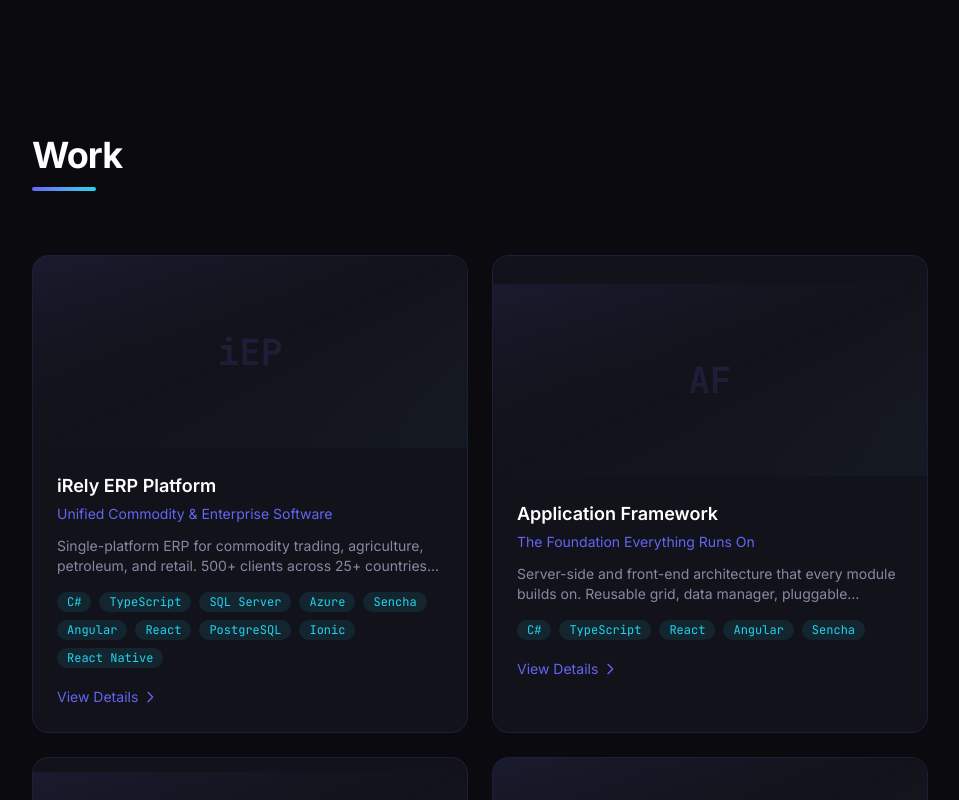
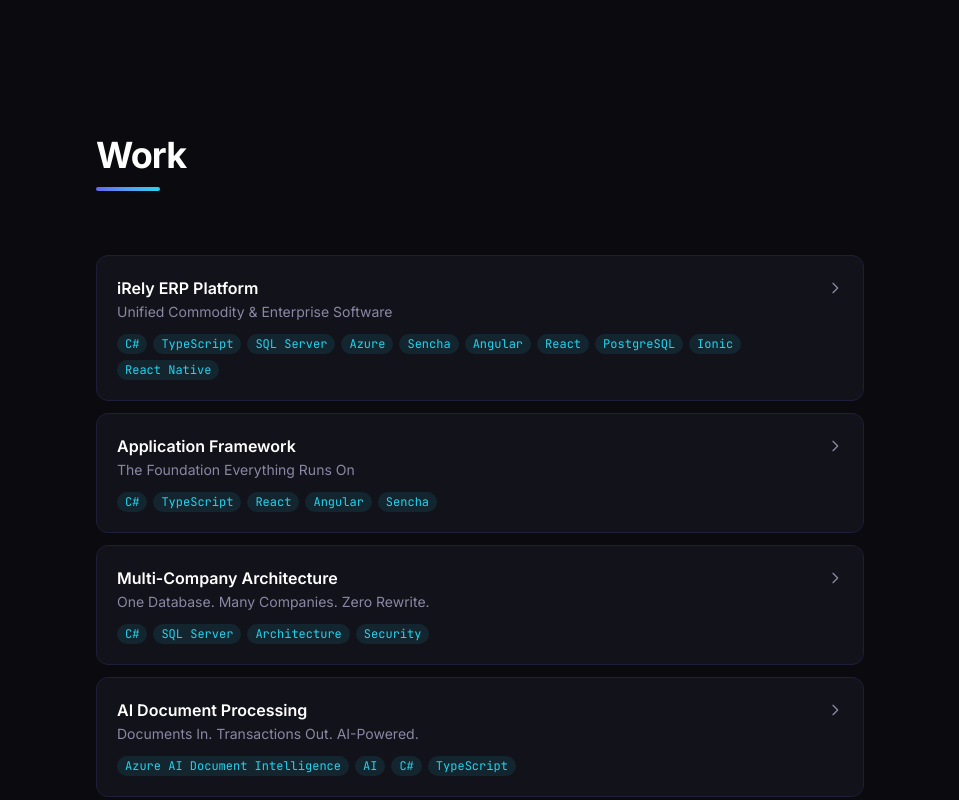
Before and after one commit to iamvonpasion/portfolio, a Next.js app: page / in a window 1280 px wide. Shown: the part 2380-3180 px from the top of the page, without its empty margins (160-1119 px from the left). Built offline with nearby package versions, Linux system fonts and the light colour scheme.

Commit message:
refactor: compact list layout for projects section
Replace card grid with full-width list rows — title, subtitle, tags.
Click to expand modal for details. Much less scrolling.

Co-Authored-By: Claude Opus 4.6 (1M context) <noreply@anthropic.com>

```diff
--- a/src/components/sections/Projects.tsx
+++ b/src/components/sections/Projects.tsx
@@ -6,7 +6,7 @@ import SectionHeading from "../ui/SectionHeading";
 import { projects } from "@/data/projects";
 import { Project } from "@/data/types";
 
-function ProjectCard({
+function ProjectRow({
   project,
   onClick,
   index,
@@ -17,61 +17,40 @@ function ProjectCard({
 }) {
   return (
     <motion.button
-      initial={{ opacity: 0, y: 40 }}
+      initial={{ opacity: 0, y: 20 }}
       whileInView={{ opacity: 1, y: 0 }}
-      viewport={{ once: true, amount: 0.2 }}
-      transition={{ duration: 0.5, delay: index * 0.1 }}
-      whileHover={{ y: -8 }}
+      viewport={{ once: true, amount: 0.3 }}
+      transition={{ duration: 0.4, delay: index * 0.05 }}
       onClick={onClick}
-      className="group text-left cursor-pointer rounded-2xl bg-bg-surface border border-border-subtle hover:border-accent-primary/40 hover:shadow-[0_0_40px_rgba(99,102,241,0.15)] transition-all duration-300 overflow-hidden w-full"
+      className="group text-left w-full p-5 rounded-xl bg-bg-surface border border-border-subtle hover:border-accent-primary/40 hover:shadow-[0_0_30px_rgba(99,102,241,0.1)] transition-all duration-300"
     >
-      {/* Thumbnail area */}
-      <div className="h-48 bg-gradient-to-br from-accent-primary/10 via-bg-surface to-accent-cyan/10 flex items-center justify-center relative overflow-hidden">
-        <div className="text-4xl font-mono font-bold text-accent-primary/20 group-hover:text-accent-primary/40 transition-colors">
-          {project.title
-            .split(" ")
-            .map((w) => w[0])
-            .join("")}
-        </div>
-        <div className="absolute inset-0 bg-gradient-to-t from-bg-surface to-transparent opacity-60" />
-      </div>
-
-      <div className="p-6">
-        <h3 className="text-lg font-semibold text-text-heading mb-1 group-hover:text-accent-glow transition-colors">
+      <div className="flex items-start justify-between gap-4">
+        <div className="min-w-0 flex-1">
+          <h3 className="text-base font-semibold text-text-heading group-hover:text-accent-glow transition-colors">
             {project.title}
           </h3>
-        <p className="text-sm text-accent-primary mb-3">{project.subtitle}</p>
-        <p className="text-sm text-text-secondary line-clamp-2 mb-4">
-          {project.description}
+          <p className="text-sm text-text-secondary mt-0.5">
+            {project.subtitle}
           </p>
-
-        <div className="flex flex-wrap gap-2 mb-4">
+        </div>
+        <svg
+          className="w-4 h-4 text-text-secondary group-hover:text-accent-primary group-hover:translate-x-1 transition-all shrink-0 mt-1"
+          fill="none"
+          viewBox="0 0 24 24"
+          stroke="currentColor"
+        >
+          <path strokeLinecap="round" strokeLinejoin="round" strokeWidth={2} d="M9 5l7 7-7 7" />
+        </svg>
+      </div>
+      <div className="flex flex-wrap gap-1.5 mt-3">
         {project.tags.map((tag) => (
           <span
             key={tag}
-              className="px-2.5 py-0.5 text-xs font-mono text-accent-cyan bg-accent-cyan/10 rounded-full"
+            className="px-2 py-0.5 text-xs font-mono text-accent-cyan bg-accent-cyan/10 rounded-full"
           >
             {tag}
           </span>
         ))}
-        </div>
-
-        <span className="text-sm text-accent-primary group-hover:text-accent-glow transition-colors inline-flex items-center gap-1">
-          View Details
-          <svg
-            className="w-4 h-4 group-hover:translate-x-1 transition-transform"
-            fill="none"
-            viewBox="0 0 24 24"
-            stroke="currentColor"
-          >
-            <path
-              strokeLinecap="round"
-              strokeLinejoin="round"
-              strokeWidth={2}
-              d="M9 5l7 7-7 7"
-            />
-          </svg>
-        </span>
       </div>
     </motion.button>
   );
@@ -131,10 +110,7 @@ function ProjectModal({
           </svg>
         </button>
 
-        <h2
-          id="modal-title"
-          className="text-2xl font-bold text-text-heading mb-1"
-        >
+        <h2 id="modal-title" className="text-2xl font-bold text-text-heading mb-1">
           {project.title}
         </h2>
         <p className="text-accent-primary mb-6">{project.subtitle}</p>
@@ -144,9 +120,7 @@ function ProjectModal({
             <h3 className="text-sm font-semibold text-text-heading uppercase tracking-wider mb-2">
               The Challenge
             </h3>
-            <p className="text-text-secondary leading-relaxed">
-              {project.challenge}
-            </p>
+            <p className="text-text-secondary leading-relaxed">{project.challenge}</p>
           </div>
 
           <div>
@@ -173,10 +147,7 @@ function ProjectModal({
             </h3>
             <div className="flex flex-wrap gap-2">
               {project.tags.map((tag) => (
-                <span
-                  key={tag}
-                  className="px-3 py-1 text-sm font-mono text-accent-cyan bg-accent-cyan/10 rounded-full border border-accent-cyan/20"
-                >
+                <span key={tag} className="px-3 py-1 text-sm font-mono text-accent-cyan bg-accent-cyan/10 rounded-full border border-accent-cyan/20">
                   {tag}
                 </span>
               ))}
@@ -204,15 +175,12 @@ export default function Projects() {
       aria-labelledby="projects-heading"
       className="py-10 md:py-24 px-6"
     >
-      <div className="max-w-4xl mx-auto">
-        <SectionHeading
-          title="Work"
-          id="projects-heading"
-        />
+      <div className="max-w-3xl mx-auto">
+        <SectionHeading title="Work" id="projects-heading" />
 
-        <div className="grid md:grid-cols-2 gap-6">
+        <div className="space-y-3">
           {projects.map((project, i) => (
-            <ProjectCard
+            <ProjectRow
               key={project.id}
               project={project}
               index={i}
```
Lines whose indentation alone changed are shown as unchanged.
